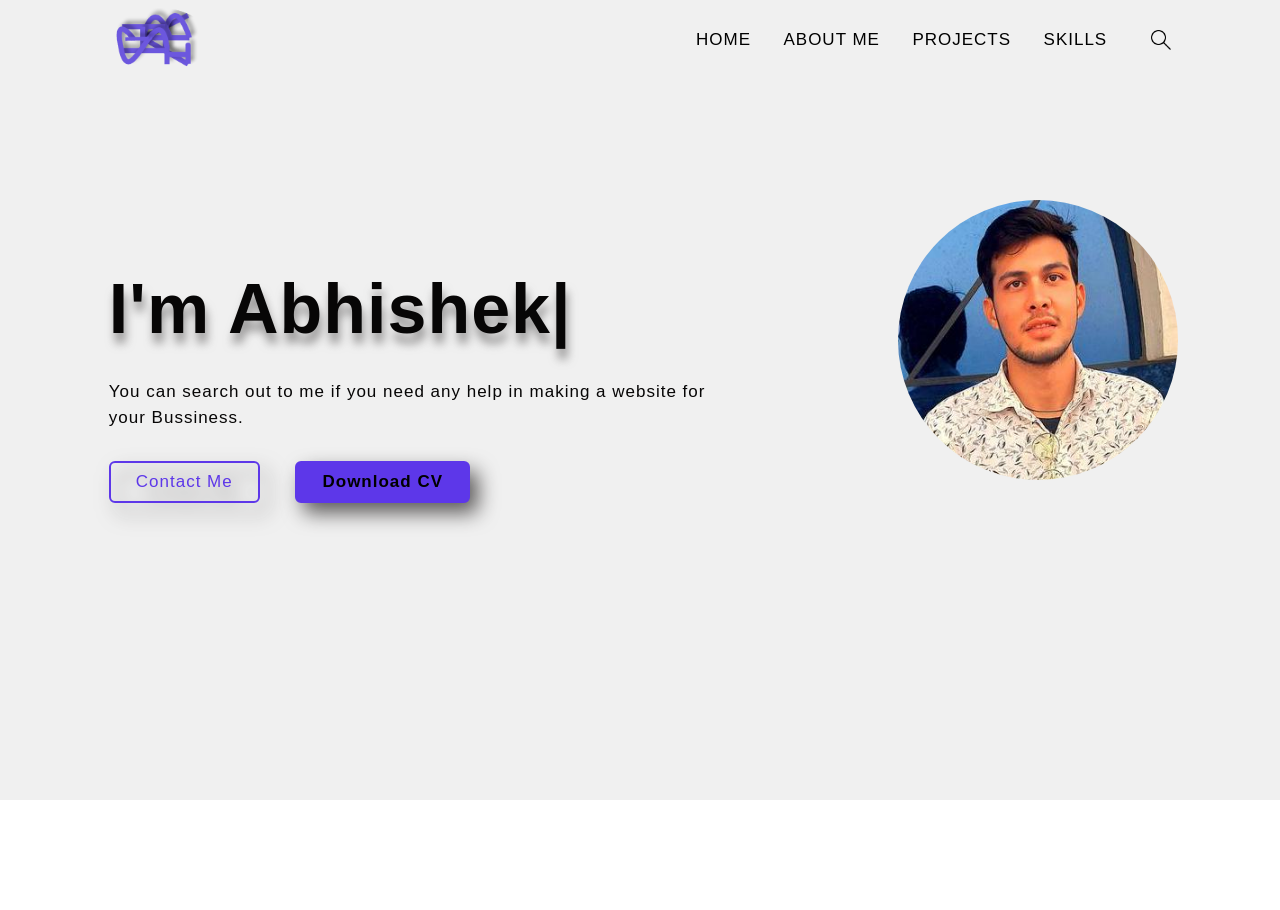
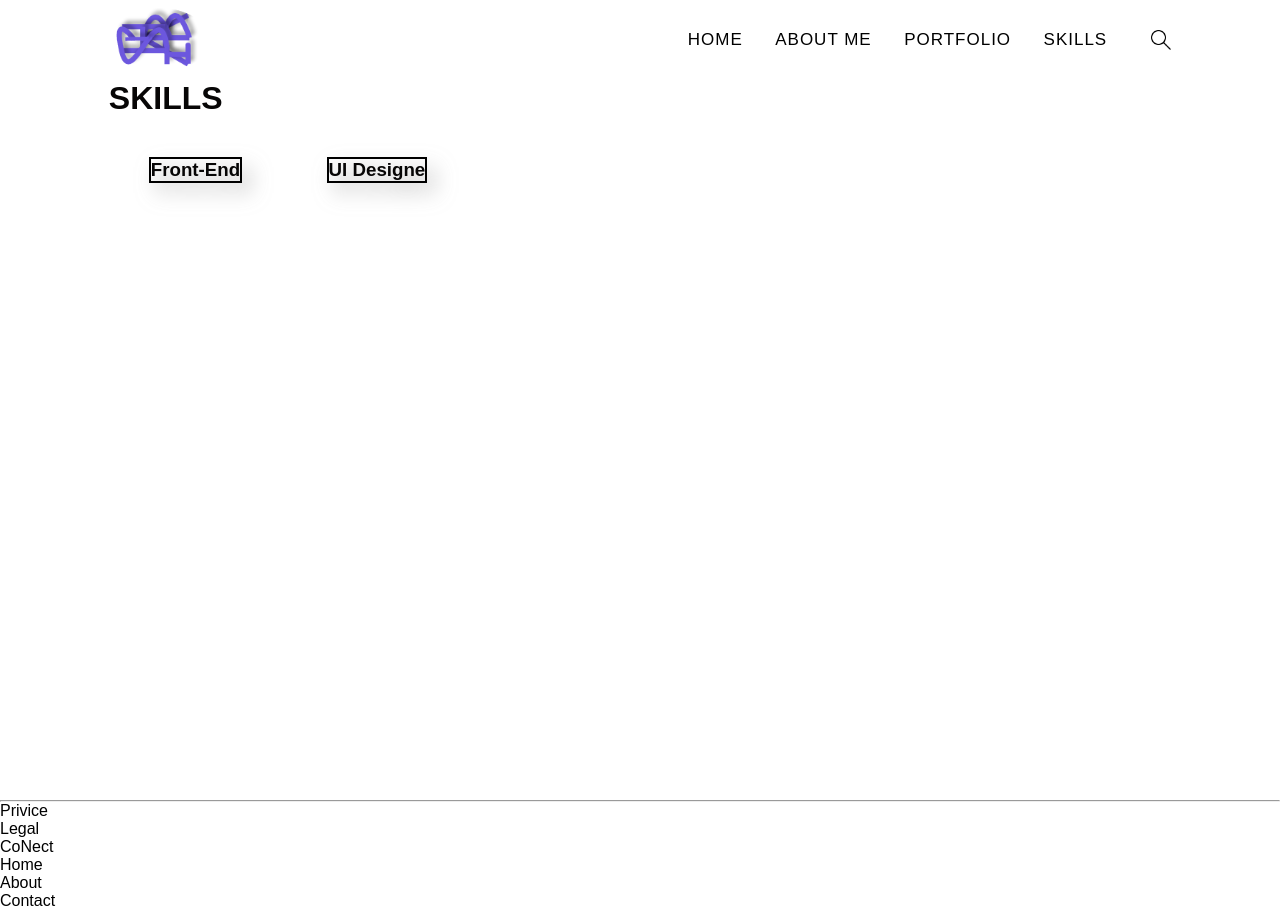
Before and after one commit to Thakur-15x/Portfolio, a plain HTML site: page index.html in a window 1280 px wide. Before the commit the page ends 800 px from the top, so only its background shows below. Drawn offline with nearby package versions, Linux system fonts and the light colour scheme.

Commit message:
new commit

```diff
--- a/index.css
+++ b/index.css
@@ -7,7 +7,7 @@
 .header{
     width: 100%;
     height: 100vh;
-    background: #f0f0f0;
+    background: #ffffff;
     color: rgb(7, 6, 6);
     padding: 0 8.5%;
     position: relative;
@@ -48,12 +48,14 @@ nav ul li a:hover{
     color: #5d37e9;
 }
 .text-box{
+    display: none;
     margin-top: 15%;
     font-size: 17px;
     letter-spacing: 1px;
     line-height: 26px;
 }
 .text-box h1{
+    /* width: 700px; */
     font-size: 70px;
     line-height: 140px;
     filter: drop-shadow(2px 10px 5px rgba(92, 91, 91, 0.616)) blur(0.2px);
@@ -75,9 +77,20 @@ nav ul li a:hover{
     font-weight: 550;
 }
 .user{
+    display: none;
     border-radius: 20vh;
     width: 35vh;
     position: absolute;
     right: 8%;
     bottom: 40% ;
 }
+.box{
+   margin: auto;
+}
+.card{
+    margin: auto;
+    display: inline-block;
+    margin: 40px;
+    border: 2px solid black;
+    filter: drop-shadow(8px 10px 10px rgba(138, 138, 138, 0.664));
+}
--- a/index.html
+++ b/index.html
@@ -17,23 +17,73 @@
           <nav>
             <img src="Logo.png" alt="logo" title="Abhishek" class="logo" />
             <ul>
-              <li><a href="#">HOME</a></li>
-              <li><a href="#">ABOUT ME</a></li>
-              <li><a href="#">PROJECTS</a></li>
-              <li><a href="#">SKILLS</a></li>
+              <li><a href="#" onclick="myfun()">HOME</a></li>
+              <li><a href="#"  onclick="myfun1()">ABOUT ME</a></li>
+              <li><a href="#"  onclick="myfun2()">PORTFOLIO</a></li>
+              <li><a href="#"  onclick="myfun3()">SKILLS</a></li>
             </ul>
               <img src="search.png" alt="search" class="search"/>
           </nav>
-          <div class="text-box">
+          <div class="text-box" id="box">
             <h1>I'm <span class="auto"></span></h1>
             <p>You can search out to me if you need any help in making a website for <br>your Bussiness.</p>
             <a href="">Contact Me</a>
             <a href="" class="btn">Download CV</a>
           </div>
-          <img src="me.jpeg" alt="User image" class="user">
+          <img src="me.jpeg" alt="User image" class="user" id="user">
           <!-- <h3>Front-End Developer | React Js</h3> -->
+          <div class="box" id="box1">
+            <h1>SKILLS</h1>
+            <div class="card"><h3>Front-End</h3></div>
+            <div class="card"><h3>UI Designe</h3></div>
+
+          </div>
         </div>
+        <hr>
+        <footer>
+          <ul>
+            <li>Privice</li>
+            <li>Legal</li>
+            <li>CoNect</li>
+          </ul>
+          <ul>
+          <li>Home</li>
+          <li>About</li>
+          <li>Contact</li>
+        </ul>
+        </footer>
       <script src="https://cdn.jsdelivr.net/npm/typed.js@2.0.12"></script>
-      <script src="index.js"></script>
+      <script>
+        function myfun() {
+          document.getElementById("box").style.display = "block";
+          document.getElementById("user").style.display = "block";
+          document.getElementById("box1").style.display = "none";
+
+        }
+        function myfun1() {
+          document.getElementById("box").style.display = "none";
+          document.getElementById("box1").style.display = "none";
+          document.getElementById("user").style.display = "none";
+
+        }
+        function myfun2() {
+          document.getElementById("box").style.display = "none";
+          document.getElementById("box1").style.display = "none";
+          document.getElementById("user").style.display = "none";
+
+        }
+        function myfun3() {
+          document.getElementById("box").style.display = "none";
+          document.getElementById("box1").style.display = "block";
+          document.getElementById("user").style.display = "none";
+
+        }
+        var typed = new Typed(".auto", {
+    strings: [" Abhishek Tomar ", "Front-End Developer", "a UI Designer"],
+    typeSpeed: 150,
+    backSpeed: 150,
+    loop: true
+})
+        </script>
   </body>
 </html>
--- a/index.js
+++ b/index.js
@@ -1,5 +1,31 @@
+//  home = document.getElementById("home")
+//  skill = document.getElementById("skill")
+//  textbox = document.getElementsByClassName('.text-box')
+//  box = document.getElementsByClassName(".box")
+
+// home.addEventListener('onclick', ()=>{
+//     textbox.style.display='block';
+//     box.style.display='none';
+    ;
+    // if (textbox.style.display=='none') {
+    //     .style.display='block'
+    // } else{
+    //     home.style.display='block'
+    //     skill.style.display='none'
+    // }
+
+// });
+// skill.addEventListener('onclick', ()=>{
+//     if (home.style.display=='none') {
+//         skill.style.display='block'
+//     } else{
+//         home.style.display='none'
+//         skill.style.display='block'
+//     }
+
+// });
 var typed = new Typed(".auto", {
-    strings: [" Abhishek Tomar ", "a Web Developer", "a UI Designer"],
+    strings: [" Abhishek Tomar ", "Front-End Developer", "a UI Designer"],
     typeSpeed: 150,
     backSpeed: 150,
     loop: true
```
